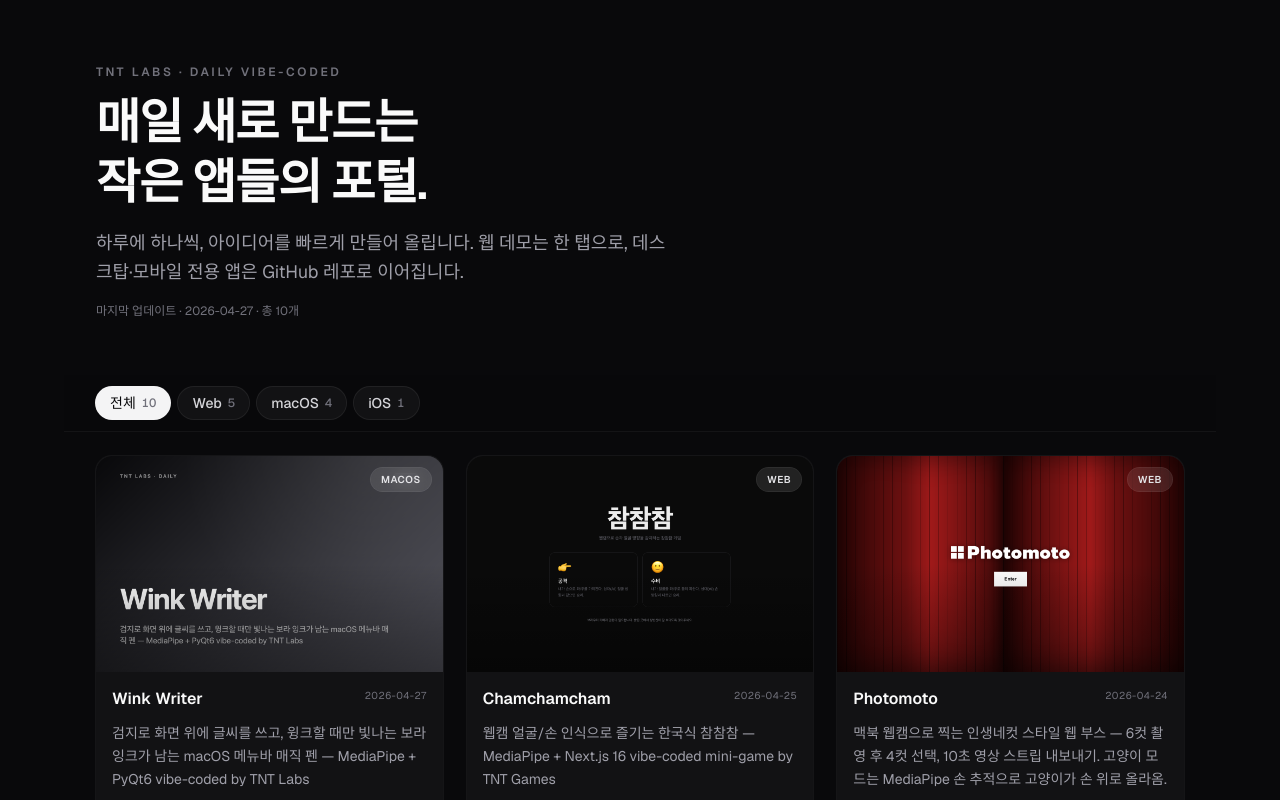
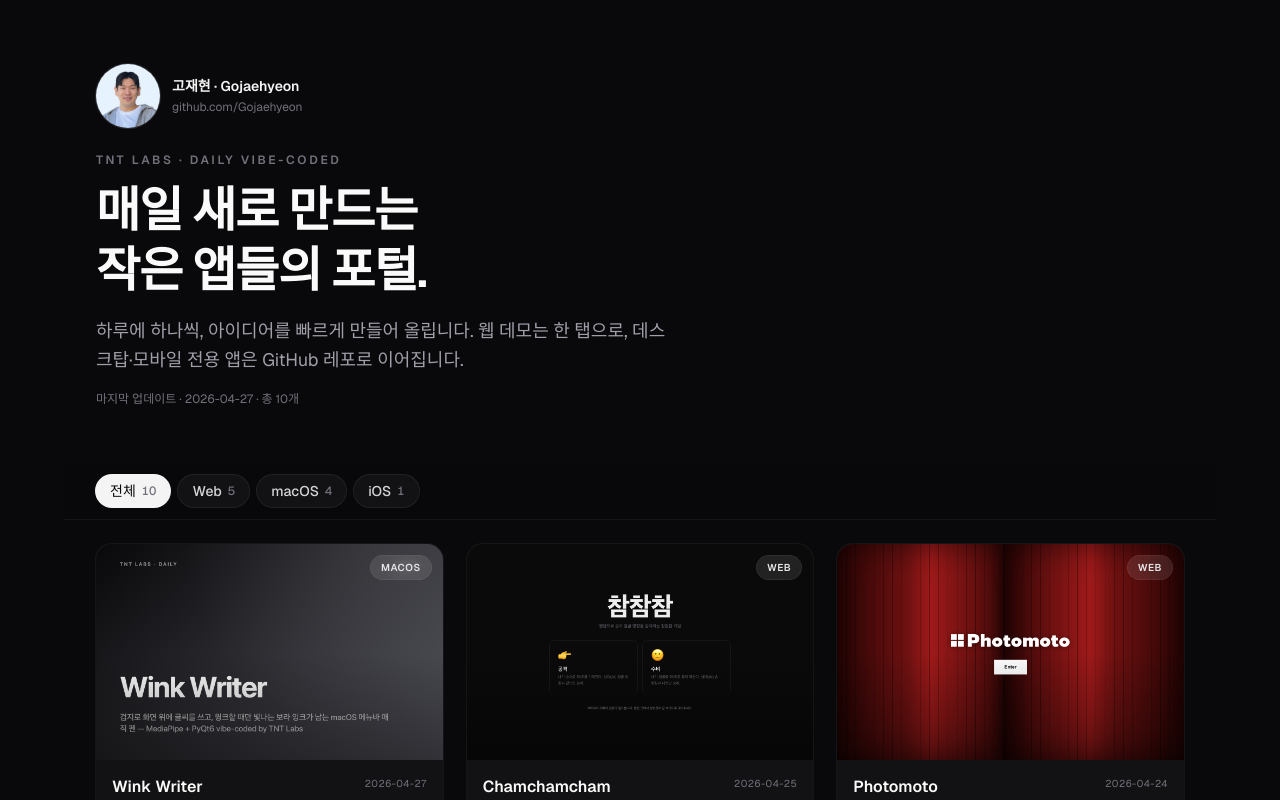
Before and after one commit to Gojaehyeon/king-project-portal, a Next.js app: page / in a window 1280 px wide. Shown: the top 800 px of the page. Built offline with nearby package versions, Linux system fonts and the light colour scheme.

Commit message:
feat: add circular avatar with name in header

```diff
--- a/src/app/page.tsx
+++ b/src/app/page.tsx
@@ -1,3 +1,4 @@
+import Image from "next/image";
 import { PortalGrid } from "@/components/PortalGrid";
 import { getApps } from "@/lib/apps";
 
@@ -10,6 +11,29 @@
   return (
     <main className="mx-auto flex min-h-screen w-full max-w-6xl flex-col px-4 pb-24 pt-12 sm:px-6 sm:pt-16 lg:px-8">
       <header className="mb-10 sm:mb-14">
+        <div className="mb-6 flex items-center gap-3">
+          <div className="relative h-14 w-14 overflow-hidden rounded-full ring-1 ring-white/15 sm:h-16 sm:w-16">
+            <Image
+              src="/avatar.png"
+              alt="Gojaehyeon"
+              fill
+              sizes="64px"
+              className="object-cover"
+              priority
+            />
+          </div>
+          <div className="leading-tight">
+            <p className="text-sm font-semibold text-zinc-100">고재현 · Gojaehyeon</p>
+            <a
+              href="https://github.com/Gojaehyeon"
+              target="_blank"
+              rel="noreferrer noopener"
+              className="text-xs text-zinc-500 hover:text-zinc-300"
+            >
+              github.com/Gojaehyeon
+            </a>
+          </div>
+        </div>
         <p className="mb-3 text-xs font-semibold uppercase tracking-[0.22em] text-zinc-500">
           TNT Labs · Daily Vibe-Coded
         </p>
```
Also changed, not shown: public/avatar.png (added).
